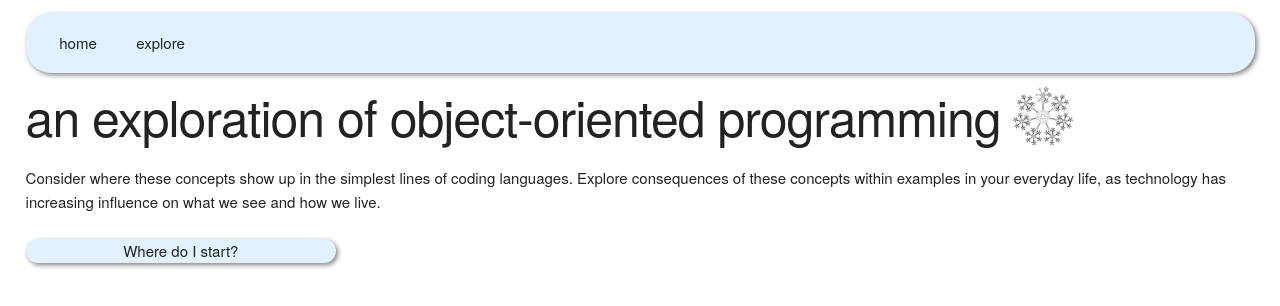
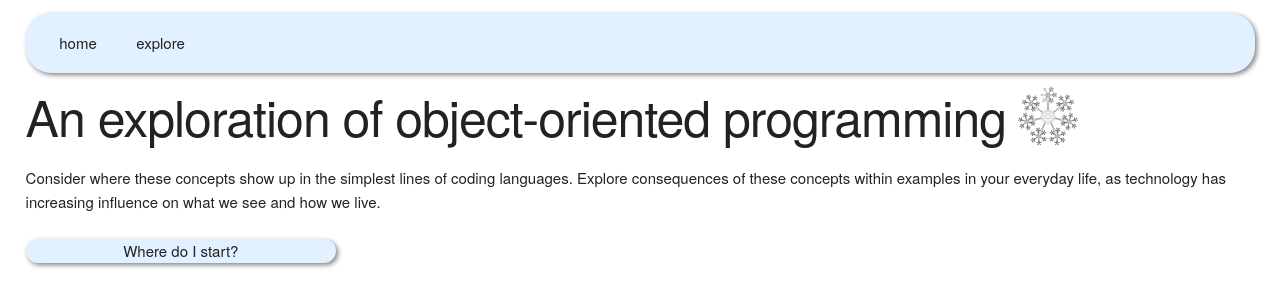
Before and after one commit to tkolkmeyer/OOP, a plain HTML site: page index.html in a window 1280 px wide. Drawn offline with Linux system fonts and the light colour scheme.

Commit message:
new content2

```diff
--- a/index.html
+++ b/index.html
@@ -24,7 +24,7 @@
 
 <body>
     <header class="header">
-        <h1>an exploration of object-oriented programming</h1>
+        <h1>An exploration of object-oriented programming</h1>
         <img onmouseover="spinLogo(this)" src="recursive_graph_c.svg" height="60" width="60" />
     </header>
     <main>
```
